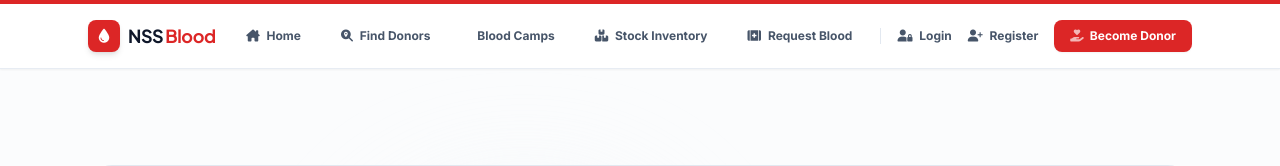
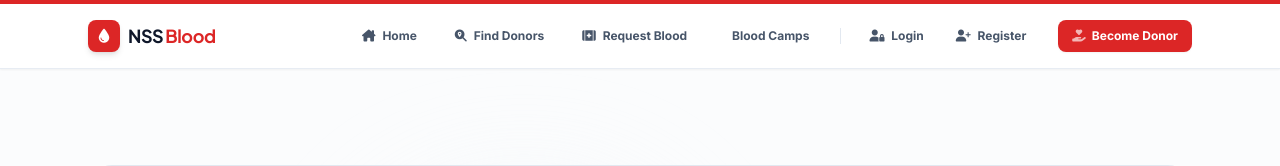
Before and after one commit to prabhakarsingh2007/nss_blood_system-, a Django app: template core/templates/core/home.html in a window 1280 px wide. Shown: the top 166 px of the page. Run offline with Django 5.2, Linux system fonts and the light colour scheme; the template is opened without the code that fills it, so the values that code supplies are empty; some libraries are stand-ins or nearby versions.

Commit message:
style: Clean navigation header items, padding, gaps, and upgrade footer to premium column layout

```diff
--- a/core/templates/core/base.html
+++ b/core/templates/core/base.html
@@ -184,36 +184,29 @@
                 </a>
 
                 <!-- Desktop Core Links -->
-                <nav class="hidden md:flex items-center gap-4">
+                <nav class="hidden md:flex items-center gap-2 lg:gap-4">
                     <a href="{% url 'home' %}"
-                       class="text-xs font-bold px-3 py-2 rounded-lg transition-all text-slate-600 hover:text-red-600 hover:bg-slate-100/60 {% if request.resolver_match.url_name == 'home' %}text-red-600 bg-red-50/80 border border-red-100{% endif %}">
+                       class="text-xs font-bold px-2.5 py-1.5 rounded-lg border border-transparent transition-all text-slate-600 hover:text-red-600 hover:bg-slate-100/60 {% if request.resolver_match.url_name == 'home' %}text-red-600 bg-red-50/80 border-red-100{% endif %}">
                        <i class="fa-solid fa-house-chimney mr-1"></i> Home
                     </a>
                     <a href="{% url 'search_donors' %}"
-                       class="text-xs font-bold px-3 py-2 rounded-lg transition-all text-slate-600 hover:text-red-600 hover:bg-slate-100/60 {% if request.resolver_match.url_name == 'search_donors' or request.resolver_match.url_name == 'donor_list' %}text-red-600 bg-red-50/80 border border-red-100{% endif %}">
+                       class="text-xs font-bold px-2.5 py-1.5 rounded-lg border border-transparent transition-all text-slate-600 hover:text-red-600 hover:bg-slate-100/60 {% if request.resolver_match.url_name == 'search_donors' or request.resolver_match.url_name == 'donor_list' %}text-red-600 bg-red-50/80 border-red-100{% endif %}">
                        <i class="fa-solid fa-magnifying-glass-location mr-1"></i> Find Donors
                     </a>
+                    <a href="{% url 'request_form' %}"
+                       class="text-xs font-bold px-2.5 py-1.5 rounded-lg border border-transparent transition-all text-slate-600 hover:text-red-600 hover:bg-slate-100/60 {% if request.resolver_match.url_name == 'request_form' %}text-red-600 bg-red-50/80 border-red-100{% endif %}">
+                       <i class="fa-solid fa-kit-medical mr-1"></i> Request Blood
+                    </a>
                     <a href="{% url 'camp_list' %}"
-                       class="text-xs font-bold px-3 py-2 rounded-lg transition-all text-slate-600 hover:text-red-600 hover:bg-slate-100/60 {% if request.resolver_match.url_name == 'camp_list' or request.resolver_match.url_name == 'camp_detail' %}text-red-600 bg-red-50/80 border border-red-100{% endif %}">
+                       class="text-xs font-bold px-2.5 py-1.5 rounded-lg border border-transparent transition-all text-slate-600 hover:text-red-600 hover:bg-slate-100/60 {% if request.resolver_match.url_name == 'camp_list' or request.resolver_match.url_name == 'camp_detail' %}text-red-600 bg-red-50/80 border-red-100{% endif %}">
                        <i class="fa-solid fa-tent-assets mr-1"></i> Blood Camps
                     </a>
-                    <a href="{% url 'blood_inventory' %}"
-                       class="text-xs font-bold px-3 py-2 rounded-lg transition-all text-slate-600 hover:text-red-600 hover:bg-slate-100/60 {% if request.resolver_match.url_name == 'blood_inventory' %}text-red-600 bg-red-50/80 border border-red-100{% endif %}">
-                       <i class="fa-solid fa-boxes-stacked mr-1"></i> Stock Inventory
-                    </a>
 
-                    {% if request.resolver_match.url_name != 'donor_register' %}
-                    <a href="{% url 'request_form' %}"
-                       class="text-xs font-bold px-3 py-2 rounded-lg transition-all text-slate-600 hover:text-red-600 hover:bg-slate-100/60 {% if request.resolver_match.url_name == 'request_form' %}text-red-600 bg-red-50/80 border border-red-100{% endif %}">
-                       <i class="fa-solid fa-kit-medical mr-1"></i> Request Blood
-                    </a>
-                    {% endif %}
-
-                    <span class="h-4 w-px bg-slate-200"></span>
+                    <span class="h-4 w-px bg-slate-200 mx-1"></span>
 
                     {% if user.is_authenticated %}
                     <a href="{% url 'dashboard_router' %}"
-                       class="text-xs font-bold px-3 py-2 rounded-lg transition-all text-slate-600 hover:text-red-600 hover:bg-slate-100/60 {% if request.resolver_match.url_name == 'user_dashboard' or request.resolver_match.url_name == 'donor_dashboard' or request.resolver_match.url_name == 'admin_dashboard' %}text-red-600 bg-red-50/80 border border-red-100{% endif %}">
+                       class="text-xs font-bold px-2.5 py-1.5 rounded-lg border border-transparent transition-all text-slate-600 hover:text-red-600 hover:bg-slate-100/60 {% if request.resolver_match.url_name == 'user_dashboard' or request.resolver_match.url_name == 'donor_dashboard' or request.resolver_match.url_name == 'admin_dashboard' or request.resolver_match.url_name == 'dashboard_router' %}text-red-600 bg-red-50/80 border-red-100{% endif %}">
                        <i class="fa-solid fa-gauge-high mr-1"></i> Dashboard
                     </a>
                     {% if user.is_staff %}
@@ -224,15 +217,17 @@
                        class="text-xs font-bold text-slate-400 hover:text-red-600 transition-colors px-2 py-1"><i class="fa-solid fa-right-from-bracket"></i> Logout</a>
                     {% else %}
                     <a href="{% url 'login' %}"
-                       class="text-xs font-bold text-slate-600 hover:text-red-600 transition-colors"><i class="fa-solid fa-user-lock mr-1"></i> Login</a>
+                       class="text-xs font-bold text-slate-600 hover:text-red-600 transition-colors px-2 py-1"><i class="fa-solid fa-user-lock mr-1"></i> Login</a>
                     <a href="{% url 'register' %}"
-                       class="text-xs font-bold text-slate-600 hover:text-red-600 transition-colors"><i class="fa-solid fa-user-plus mr-1"></i> Register</a>
+                       class="text-xs font-bold text-slate-600 hover:text-red-600 transition-colors px-2 py-1"><i class="fa-solid fa-user-plus mr-1"></i> Register</a>
                     {% endif %}
 
+                    {% if not user.is_authenticated or not user.donor_profile %}
                     <a href="{% url 'donor_register' %}"
-                       class="flex items-center gap-1.5 px-4 py-2 bg-red-600 text-white text-xs font-bold rounded-lg hover:bg-red-700 transition-all hover:scale-[1.02] shadow-sm">
+                       class="flex items-center gap-1.5 px-3.5 py-2 bg-red-600 text-white text-xs font-bold rounded-lg hover:bg-red-700 transition-all hover:scale-[1.02] shadow-sm ml-2">
                         <i class="fa-solid fa-hand-holding-heart animate-pulse"></i> Become Donor
                     </a>
+                    {% endif %}
                 </nav>
 
                 <!-- Mobile Menu Navigation Button Trigger -->
@@ -254,14 +249,11 @@
                    class="block px-3 py-2 rounded-lg text-sm font-bold text-slate-700 hover:bg-slate-50"><i class="fa-solid fa-house-chimney mr-1"></i> Home</a>
                 <a href="{% url 'search_donors' %}"
                    class="block px-3 py-2 rounded-lg text-sm font-bold text-slate-700 hover:bg-slate-50"><i class="fa-solid fa-magnifying-glass-location mr-1"></i> Find Donors</a>
+                <a href="{% url 'request_form' %}"
+                   class="block px-3 py-2 rounded-lg text-sm font-bold text-slate-700 hover:bg-slate-50"><i class="fa-solid fa-kit-medical mr-1"></i> Request Blood</a>
                 <a href="{% url 'camp_list' %}"
                    class="block px-3 py-2 rounded-lg text-sm font-bold text-slate-700 hover:bg-slate-50"><i class="fa-solid fa-tent-assets mr-1"></i> Blood Camps</a>
-                <a href="{% url 'blood_inventory' %}"
-                   class="block px-3 py-2 rounded-lg text-sm font-bold text-slate-700 hover:bg-slate-50"><i class="fa-solid fa-boxes-stacked mr-1"></i> Stock Inventory</a>
-                {% if request.resolver_match.url_name != 'donor_register' %}
-                <a href="{% url 'request_form' %}"
-                   class="block px-3 py-2 rounded-lg text-sm font-bold text-slate-700 hover:bg-slate-50"><i class="fa-solid fa-kit-medical mr-1"></i> Request Blood</a>
-                {% endif %}
+
                 {% if user.is_authenticated %}
                 <a href="{% url 'dashboard_router' %}"
                    class="block px-3 py-2 rounded-lg text-sm font-bold text-slate-700 hover:bg-slate-50"><i class="fa-solid fa-gauge-high mr-1"></i> Dashboard</a>
@@ -273,8 +265,11 @@
                 <a href="{% url 'register' %}"
                    class="block px-3 py-2 rounded-lg text-sm font-bold text-slate-700 hover:bg-slate-50"><i class="fa-solid fa-user-plus mr-1"></i> Register</a>
                 {% endif %}
+
+                {% if not user.is_authenticated or not user.donor_profile %}
                 <a href="{% url 'donor_register' %}"
                    class="block text-center mt-2 px-4 py-2.5 rounded-lg text-xs font-bold text-white bg-red-600 hover:bg-red-700 transition-colors">Become Donor</a>
+                {% endif %}
             </nav>
         </div>
     </header>
@@ -314,15 +309,50 @@
     </main>
 
     <!-- Medical Professional Footer -->
-    <footer class="bg-white border-t border-slate-200 py-10 mt-20">
-        <div class="max-w-6xl mx-auto px-4 flex flex-col md:flex-row justify-between items-center gap-6 text-center md:text-left">
-            <div class="flex items-center gap-2">
-                <i class="fa-solid fa-droplet text-red-600 text-lg"></i>
-                <span class="text-slate-900 text-sm font-bold tracking-tight">NSS <span class="text-red-600">Blood Network</span></span>
+    <footer class="bg-white border-t border-slate-200 py-12 mt-20">
+        <div class="max-w-6xl mx-auto px-4">
+            <div class="grid grid-cols-1 md:grid-cols-12 gap-8 pb-8 border-b border-slate-100">
+                <!-- Brand Info -->
+                <div class="md:col-span-6 space-y-3">
+                    <div class="flex items-center gap-2">
+                        <div class="w-7 h-7 rounded-lg bg-red-650 flex items-center justify-center shadow-sm bg-red-600">
+                            <i class="fa-solid fa-droplet text-white text-xs"></i>
+                        </div>
+                        <span class="text-slate-900 text-sm font-bold tracking-tight">NSS <span class="text-red-600">Blood Network</span></span>
+                    </div>
+                    <p class="text-slate-400 text-xs font-medium max-w-sm leading-relaxed">
+                        Official coordinate network linking student volunteers and medical units. Bridging the gap in emergency blood supply across Bihar.
+                    </p>
+                </div>
+
+                <!-- Quick links -->
+                <div class="md:col-span-3 space-y-3">
+                    <h4 class="text-slate-800 text-xs font-bold uppercase tracking-wider">Quick Links</h4>
+                    <ul class="space-y-2 text-xs font-semibold">
+                        <li><a href="{% url 'home' %}" class="text-slate-500 hover:text-red-600 transition-colors">Home</a></li>
+                        <li><a href="{% url 'search_donors' %}" class="text-slate-500 hover:text-red-600 transition-colors">Find Donors</a></li>
+                        <li><a href="{% url 'request_form' %}" class="text-slate-500 hover:text-red-600 transition-colors">Request Blood</a></li>
+                        <li><a href="{% url 'camp_list' %}" class="text-slate-500 hover:text-red-600 transition-colors">Blood Camps</a></li>
+                    </ul>
+                </div>
+
+                <!-- Resources / Staff -->
+                <div class="md:col-span-3 space-y-3">
+                    <h4 class="text-slate-800 text-xs font-bold uppercase tracking-wider">Resources</h4>
+                    <ul class="space-y-2 text-xs font-semibold">
+                        <li><a href="{% url 'blood_inventory' %}" class="text-slate-500 hover:text-red-600 transition-colors">Stock Inventory</a></li>
+                        <li><a href="{% url 'dashboard_router' %}" class="text-slate-500 hover:text-red-600 transition-colors">User Dashboard</a></li>
+                        <li><a href="/admin/" class="text-slate-500 hover:text-red-600 transition-colors">Admin Portal</a></li>
+                    </ul>
+                </div>
             </div>
-            <p class="text-slate-400 text-xs font-medium max-w-md leading-relaxed">
-                &copy; 2026 NSS Blood System. Official coordinate network linking volunteers and medical units. Every donation coordinates emergency lives.
-            </p>
+
+            <div class="pt-8 flex flex-col md:flex-row justify-between items-center gap-4 text-center md:text-left text-slate-400 text-[11px] font-semibold">
+                <p>&copy; 2026 NSS Blood System. All rights reserved.</p>
+                <div class="flex gap-4">
+                    <span class="hover:text-slate-500 transition-colors"><i class="fa-solid fa-heart text-red-500 mr-1 animate-pulse"></i> NSS Volunteers Team</span>
+                </div>
+            </div>
         </div>
     </footer>
 
```
